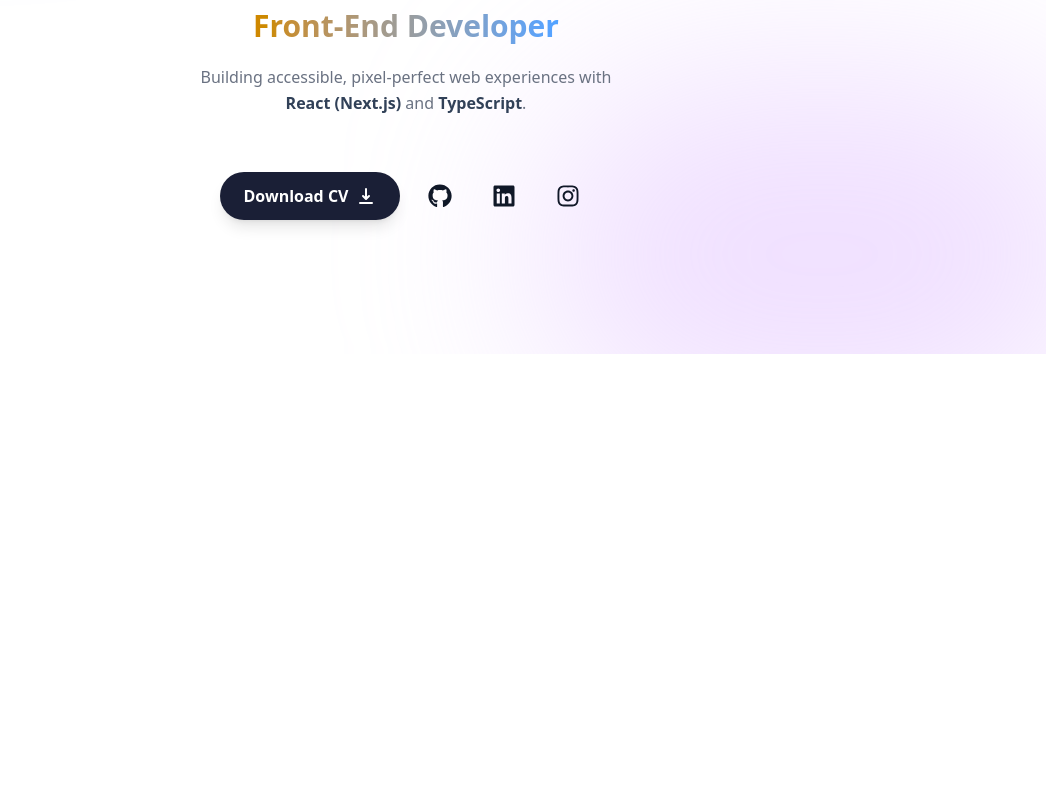
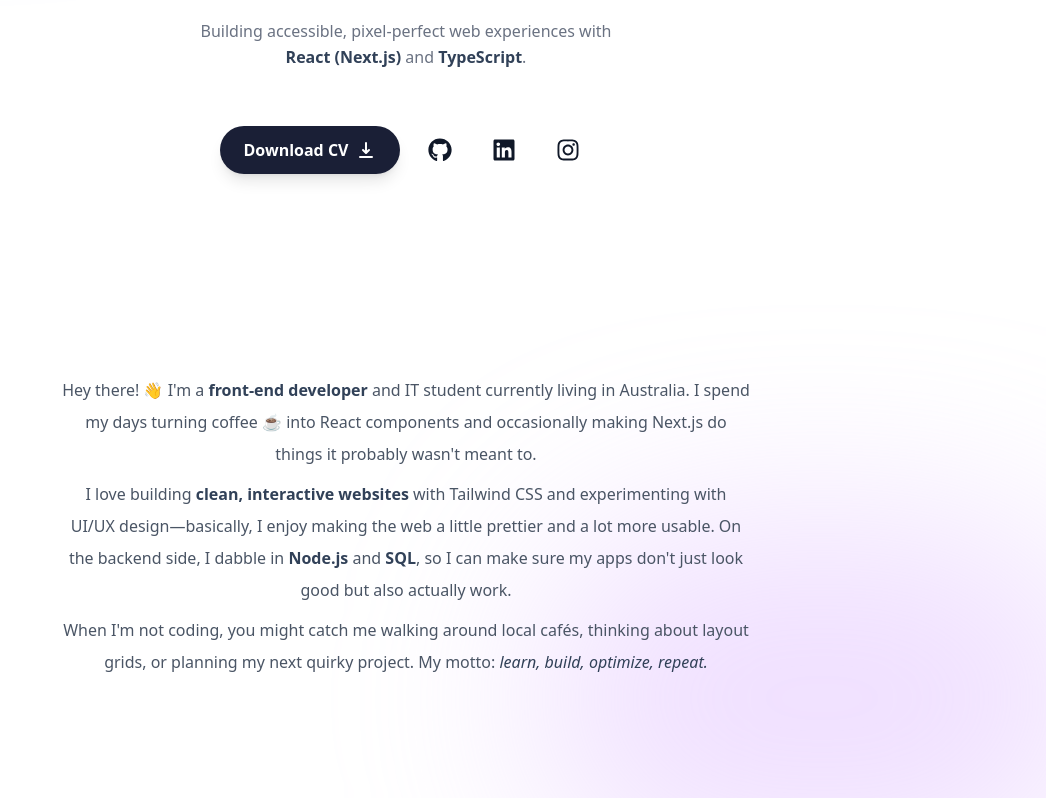
Before and after one commit to LuvsicptZ/kai-portfolio, a Next.js app: page / in a window 1280 px wide. Shown: the part 446-1244 px from the top of the page, without its empty margins (234-1280 px from the left). Before the commit the page ends 800 px from the top, so only its background shows below. Built offline with nearby package versions, Linux system fonts and the light colour scheme.

Commit message:
feat: add About section with Framer Motion animation - Create About component with fade-in slide-up animation - Add personal introduction with highlighted keywords - Integrate section into homepage layout

```diff
--- a/app/page.tsx
+++ b/app/page.tsx
@@ -2,6 +2,7 @@ import Bio from "../components/Bio";
 import ContactLinks from "../components/ContactLinks";
 import Background from "../components/Background";
 import Navbar from "../components/Navbar";
+import About from "../components/About";
 
 export const metadata = {
   title: "Kaelen Zhang | Personal Portfolio",
@@ -10,11 +11,11 @@ export const metadata = {
 
 export default function Home() {
   return (
-    <main className="relative flex min-h-screen flex-col items-center justify-center p-2 overflow-hidden">
+    <main className="relative flex min-h-screen flex-col items-center p-2 overflow-hidden">
       <Navbar />
       <Background />
 
-      <div className="relative z-10 flex flex-col items-center">
+      <div className="relative z-10 flex flex-col items-center mt-20">
         <Bio />
         <ContactLinks
           githubUrl="https://github.com"
@@ -22,6 +23,8 @@ export default function Home() {
           LinkedInUrl="https://www.linkedin.com/in/kai-zhang-0000000000/"
         />
       </div>
+      <About />
+
     </main>
   );
 }
--- /dev/null
+++ b/components/About.tsx
@@ -0,0 +1,35 @@
+'use client'
+
+import { motion } from "framer-motion"
+
+export default function About() {
+    return (
+        <motion.section
+            id="about"
+            className="max-w-180 text-center leading-8 scroll-mt-28 mb-28 px-4"
+            initial={{ opacity: 0, y: 100 }}
+            animate={{ opacity: 1, y: 0 }}
+            transition={{ delay: 0.175 }}
+        >
+            {/* Content */}
+            <p className="text-gray-600 mt-[200px] mb-2">
+                Hey there! 👋 I&apos;m a{" "}
+                <span className="font-semibold text-slate-700">front-end developer</span>{" "}
+                and IT student currently living in Australia. I spend my days turning coffee ☕ into React components and occasionally making Next.js do things it probably wasn&apos;t meant to.
+            </p>
+
+            <p className="text-gray-600 mb-2">
+                I love building{" "}
+                <span className="font-semibold text-slate-700">clean, interactive websites</span>{" "}
+                with Tailwind CSS and experimenting with UI/UX design—basically, I enjoy making the web a little prettier and a lot more usable. On the backend side, I dabble in{" "}
+                <span className="font-semibold text-slate-700">Node.js</span> and{" "}
+                <span className="font-semibold text-slate-700">SQL</span>, so I can make sure my apps don&apos;t just look good but also actually work.
+            </p>
+
+            <p className="text-gray-600">
+                When I&apos;m not coding, you might catch me walking around local cafés, thinking about layout grids, or planning my next quirky project. My motto:{" "}
+                <span className="italic font-medium text-slate-700">learn, build, optimize, repeat.</span>
+            </p>
+        </motion.section>
+    )
+}
```
